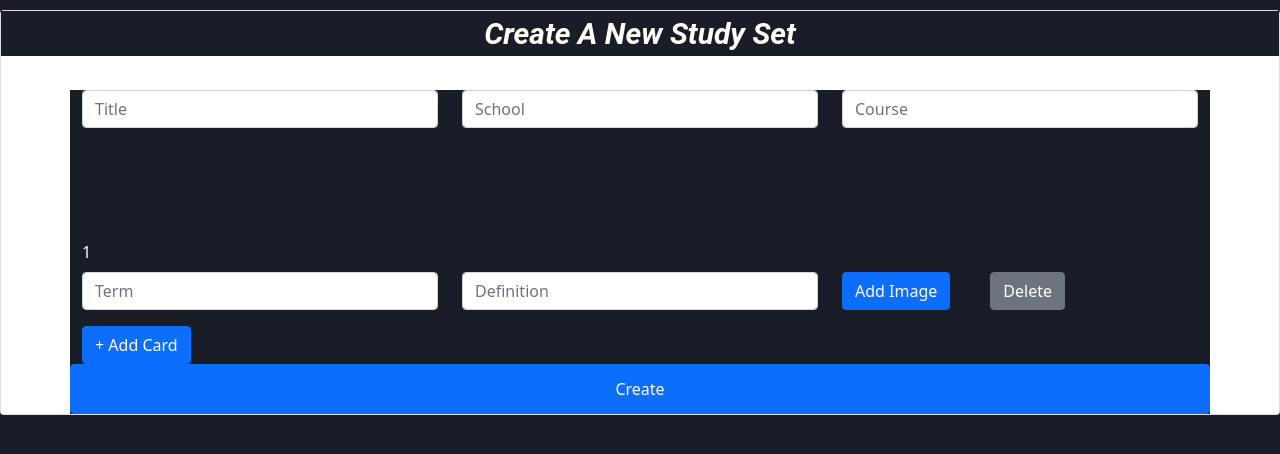
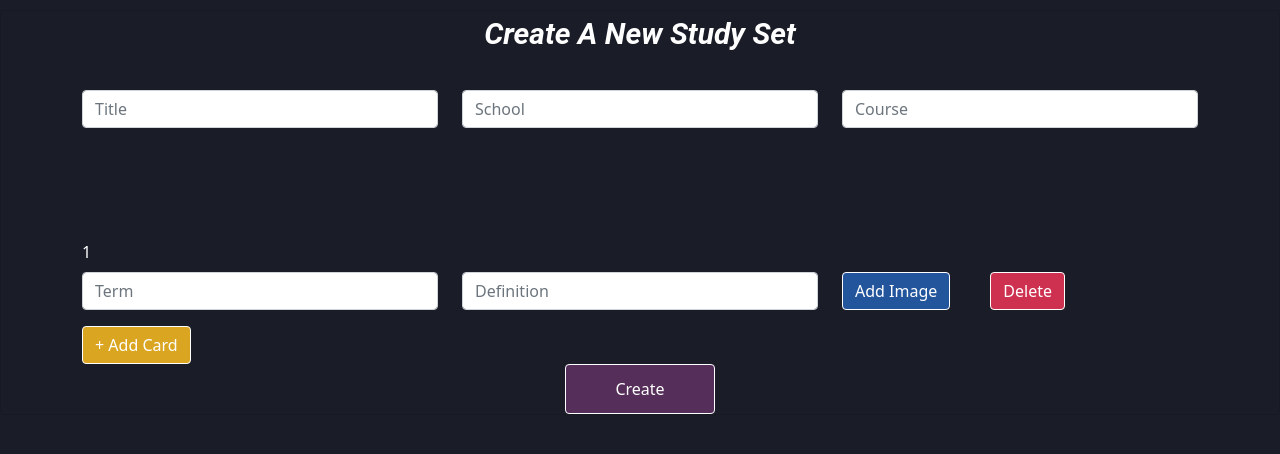
Before and after one commit to theMVPshop/flipcards, a React (Create React App) app: page /createcards in a window 1280 px wide. Shown: the top 454 px of the page. Built offline with nearby package versions, Linux system fonts and the light colour scheme.

Commit message:
form editable

```diff
--- a/src/Components/CreateCards.css
+++ b/src/Components/CreateCards.css
@@ -1,30 +1,30 @@
  .card {
-    background-color: #1a1d28;
+    background-color: #1a1d28 !important;
     margin-top: 10px
 }
 
  .imageButton {
     margin-right: 40px;
-    background-color: #22559c;
-    border: white solid 1px;
+    background-color: #22559c !important;
+    border: white solid 1px !important;
 }
 
 .deleteButton {
-    background-color: rgb(206, 49, 80);
-    border: white solid 1px;
+    background-color: rgb(206, 49, 80) !important;
+    border: white solid 1px !important;
 }
 
 .addCard {
-    background-color: goldenrod;
-    border: white solid 1px;
+    background-color: goldenrod !important;
+    border: white solid 1px !important;
     color: white;
 }
 
 .createButton {
-    width: 150px;
+    width: 150px !important;
     height: 50px;
-    background-color: #552e5a;
-    border: 1px white solid;
+    background-color: #552e5a !important;
+    border: 1px white solid !important;
 }
 
 .align-items-center {
--- a/src/Components/CreateCards.js
+++ b/src/Components/CreateCards.js
@@ -4,7 +4,8 @@ import Form from 'react-bootstrap/Form';
 import Row from 'react-bootstrap/Row';
 import Col from 'react-bootstrap/Col';
 import Button from 'react-bootstrap/Button';
-import { useState } from 'react'
+import { useState } from 'react';
+import { useNavigate } from 'react-router-dom';
 import Container from 'react-bootstrap/esm/Container';
 
 
@@ -19,6 +20,8 @@ const CreateCards = () => {
   const [school, setSchool] = useState('');
   const [course, setCourse] = useState('');
 
+  let navigate = useNavigate();
+
   const handleChange = (id, e) => {
     const values = [...fields]
     values[id][e.target.name] = e.target.value
@@ -26,7 +29,8 @@ const CreateCards = () => {
   }
 
   const handleSubmit = (e) => {
-    e.preventDefault()
+    e.preventDefault();
+    navigate('/dashboard')
   }
 
   const addCard = (id) => {
@@ -63,12 +67,12 @@ const CreateCards = () => {
             {fields.map((field, id) => (
                 <div key={field.id}>
                   <Row className="mt-5">
-                    <Form.Label>{Number(field.id)}</Form.Label>
+                    <Form.Label>{id + 1}</Form.Label>
             <Form.Group as={Col} controlId="formGridTerm">
-              <Form.Control placeholder="Term" id={field.id} value={field.term} onChange={(e) => handleChange(id, e)} />
+              <Form.Control placeholder="Term" id={field.id} defaultValue={field.term} onChange={(e) => handleChange(id, e)} />
             </Form.Group>
                     <Form.Group as={Col} controlId="formGridDefinition">
-              <Form.Control placeholder="Definition" id={field.id} value={field.definition} onChange={(e) => handleChange(id, e)} />
+              <Form.Control placeholder="Definition" id={field.id} defaultValue={field.definition} onChange={(e) => handleChange(id, e)} />
             </Form.Group>
                     <Form.Group as={Col} controlId="formGridButtons">
             <Button className='imageButton'> Add Image</Button>
@@ -87,7 +91,7 @@ const CreateCards = () => {
 </Row>
 
 <Row className="align-items-center">
-<Button className='createButton' onClick={handleSubmit}>Create</Button>
+<Button className='createButton' type='submit'>Create</Button>
 </Row>
         </Form>
       </Container>
```
